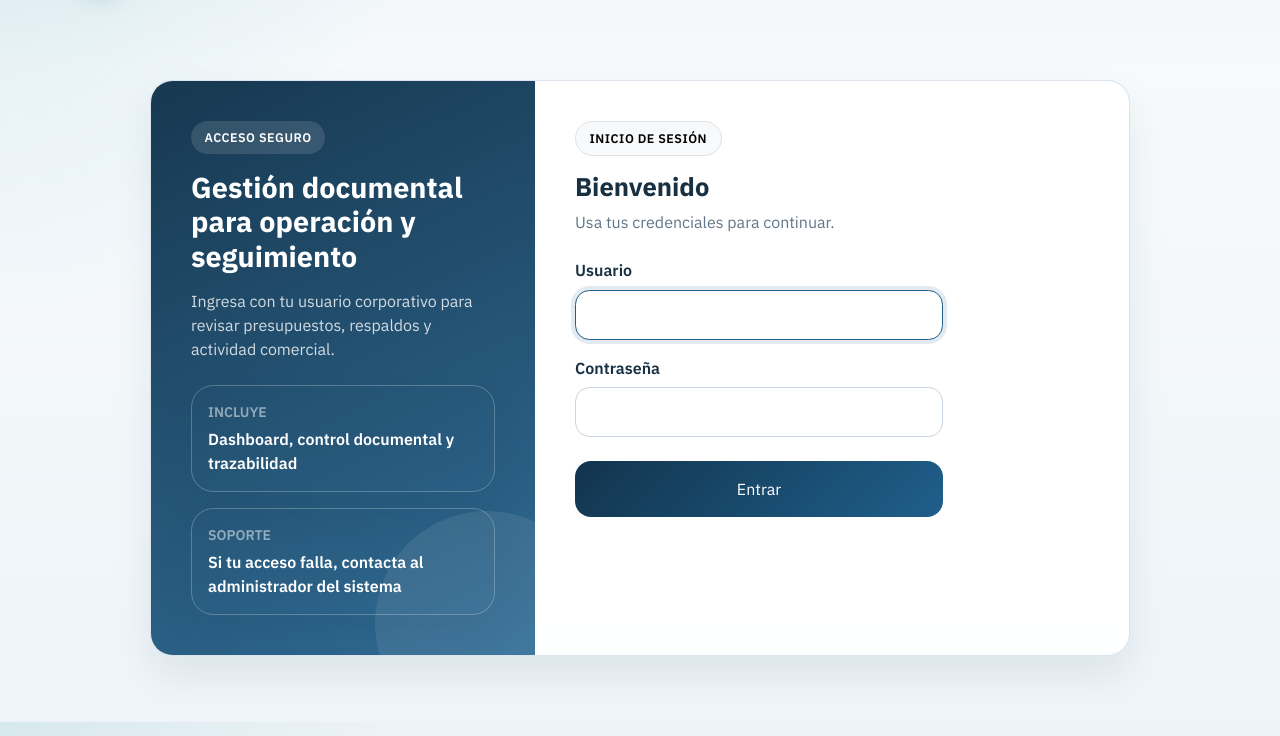
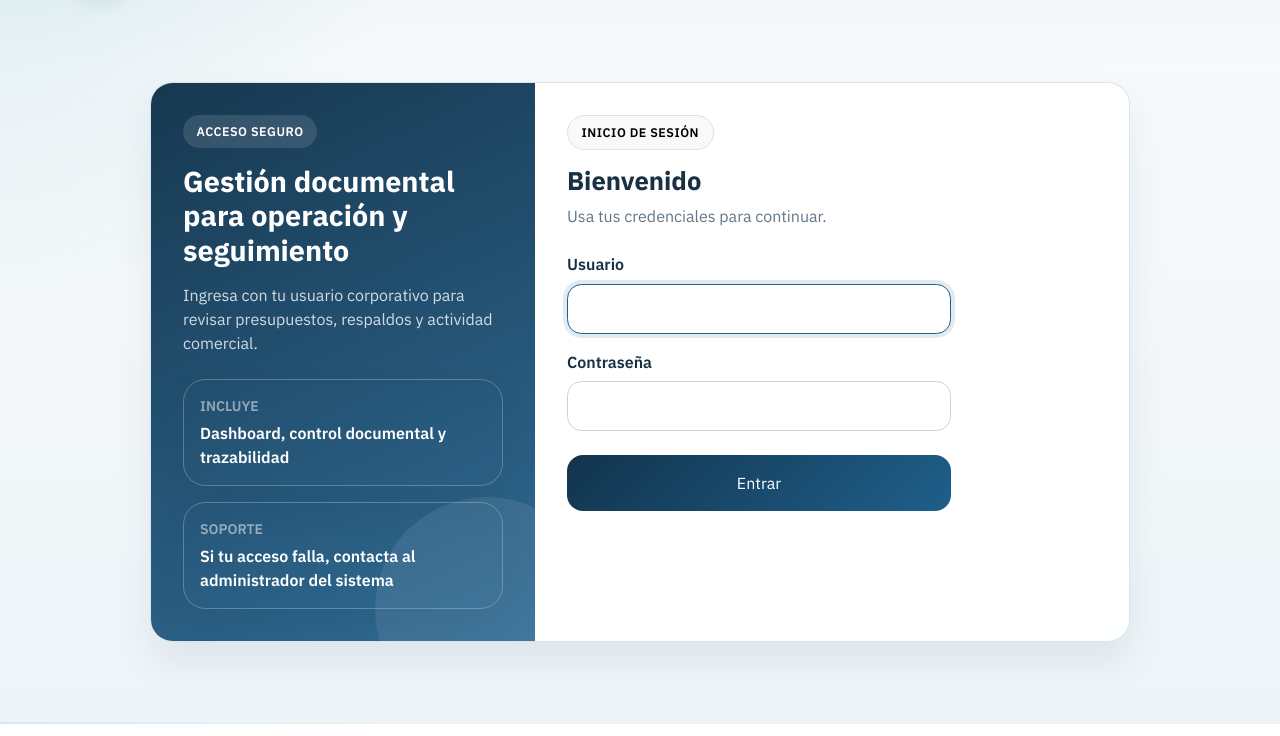
Before and after one commit to jozsef-85/gestion-documental-tens, a Django app: page /accounts/login/ in a window 1280 px wide. Shown: the part 78-814 px from the top of the page. Run offline with Django 5.2, Linux system fonts and the light colour scheme.

Commit message:
Tighten login layout to avoid viewport overflow

```diff
--- a/core/templates/registration/login.html
+++ b/core/templates/registration/login.html
@@ -6,11 +6,16 @@
 
 {% block extra_head %}
 <style>
+    .login-page main.container {
+        display: grid;
+        min-height: calc(100vh - 76px);
+        padding-block: 1rem !important;
+    }
+
     .login-shell {
-        min-height: calc(100vh - 10rem);
+        min-height: 100%;
         display: grid;
         align-items: center;
-        padding-block: 1rem;
     }
 
     .login-layout {
@@ -25,7 +30,7 @@
     .login-aside {
         position: relative;
         min-height: 100%;
-        padding: 2rem;
+        padding: 1.75rem;
         background: linear-gradient(155deg, rgba(18, 52, 77, 0.98), rgba(31, 95, 139, 0.92));
         color: #fff;
     }
@@ -45,8 +50,12 @@
     }
 
     .login-form {
-        padding: 2rem;
+        padding: 1.75rem;
         order: 1;
+    }
+
+    .login-form .alert {
+        margin-bottom: 1rem;
     }
 
     .login-form label {
@@ -86,9 +95,13 @@
     }
 
     @media (max-width: 991.98px) {
+        .login-page main.container {
+            min-height: auto;
+            padding-block: 0.75rem !important;
+        }
+
         .login-shell {
             min-height: auto;
-            padding-block: 0;
         }
 
         .login-panel {
@@ -127,7 +140,7 @@
 
         .login-form,
         .login-aside {
-            padding: 2.5rem;
+            padding: 2rem;
         }
 
         .login-form {
```
